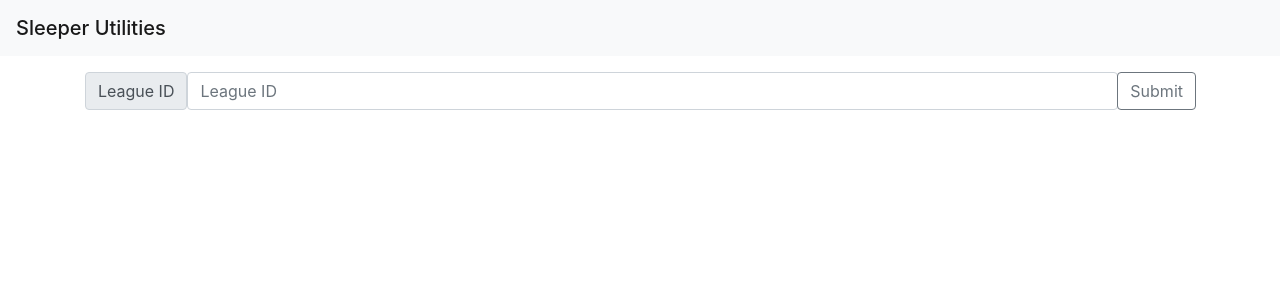
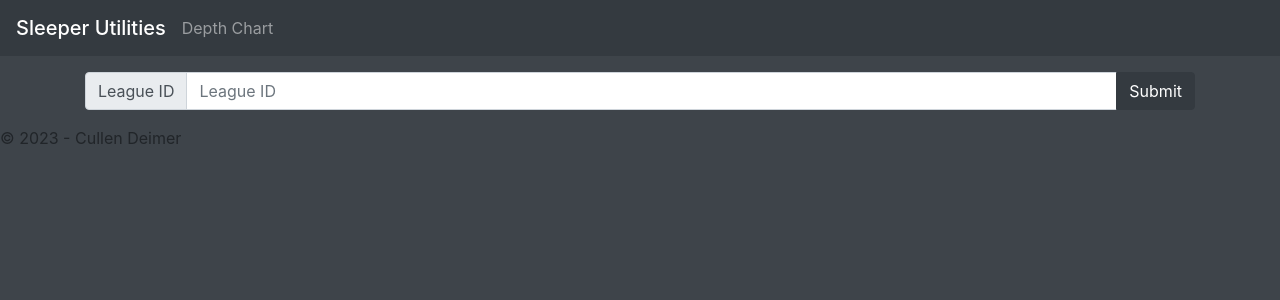
Before and after one commit to cdeimer/SleeperProject, a Flask app: page / in a window 1280 px wide. Shown: the top 300 px of the page. Run offline with Flask 2, Linux system fonts and the light colour scheme; some libraries are stand-ins or nearby versions.

Commit message:
broke out html into base and page files, made it dark theme

```diff
--- a/app.py
+++ b/app.py
@@ -16,9 +16,8 @@ def home():
                 league_name = get_league_info(league_id)['name']
                 rosters = get_rosters(league_id)
                 players = json.load(open('sleeper_players.json'))
-                print(get_avg_and_stdev(rosters))
-                return render_template('home_page.html', id=league_id, rosters=rosters, league_name=league_name, players=players, stats=get_avg_and_stdev(rosters))
-    return render_template('home_page.html')
+                return render_template('depth_chart.html', id=league_id, rosters=rosters, league_name=league_name, players=players, stats=get_avg_and_stdev(rosters))
+    return render_template('depth_chart.html')
 
 
 # get all rosters from a league given a league id using the sleeper API
@@ -62,7 +61,6 @@ def get_rosters(league_id):
             r['avg_wr_rank'] = get_avg_rank(player_object_list, 'WR')
             r['avg_te_rank'] = get_avg_rank(player_object_list, 'TE')
 
-            print(r['owner_id'], r['avg_team_rank'], r['avg_qb_rank'], r['avg_rb_rank'], r['avg_wr_rank'], r['avg_te_rank'])
             rosters.append(r)
 
     return rosters
@@ -122,6 +120,5 @@ def get_avg_and_stdev(rosters):
         ranks = []
         for roster in rosters:
             ranks.append(roster['avg_' + position + '_rank'])
-        print(position, ranks)
         stats[position] = (statistics.mean(ranks), statistics.stdev(ranks))
     return stats
--- /dev/null
+++ b/templates/base.html
@@ -0,0 +1,41 @@
+<!DOCTYPE html>
+<html>
+    <head>
+        <meta charset="utf-8" />
+        <title>Sleeper Depth Chart</title>
+
+
+        <!-- bootstrap -->
+        <link rel="stylesheet" href="https://stackpath.bootstrapcdn.com/bootstrap/4.5.2/css/bootstrap.min.css" integrity="sha384-JcKb8q3iqJ61gNV9KGb8thSsNjpSL0n8PARn9HuZOnIxN0hoP+VmmDGMN5t9UJ0Z" crossorigin="anonymous">
+
+        <!-- set background color to something dark -->
+        <style>
+            body {
+                background-color: #3e444a;
+            }
+        </style>
+
+
+        <!-- Site Header -->
+        <nav class="navbar navbar-dark bg-dark">
+            <span class="navbar-brand mb-0 h1">Sleeper Utilities</span>
+            <ul class="navbar-nav mr-auto">
+                <li class="nav-item">
+                    <a class="nav-link" href="/">Depth Chart</a>
+                </li>
+            </ul>
+        </nav>
+    </head>
+
+    <body>
+        <div id="content">
+            {% block content %}{% endblock %}
+        </div>
+
+        <div id="footer">
+            {% block footer %}
+                &copy; 2023 - Cullen Deimer
+            {% endblock %}
+        </div>
+
+    </body>
--- a/templates/home_page.html
+++ b/templates/depth_chart.html
@@ -1,42 +1,31 @@
-<!DOCTYPE html>
-<html>
-    <head>
-        <meta charset="utf-8" />
-        <title>Sleeper Depth Chart</title>
-    </head>
-
-    <!-- bootstrap -->
-    <link rel="stylesheet" href="https://stackpath.bootstrapcdn.com/bootstrap/4.5.2/css/bootstrap.min.css" integrity="sha384-JcKb8q3iqJ61gNV9KGb8thSsNjpSL0n8PARn9HuZOnIxN0hoP+VmmDGMN5t9UJ0Z" crossorigin="anonymous">
-
-    <!-- Site Header -->
-    <nav class="navbar navbar-light bg-light">
-        <span class="navbar-brand mb-0 h1">Sleeper Utilities</span>
-    </nav>
+{% extends "base.html" %}
+{% block content %}
 
     <!-- div for a bootstrap input group with a league id text input and submit button -->
     <div class="container">
         <form method="post">
-            <div class="input-group-prepend my-3">
-                <span class="input-group-text" id="basic-addon1">League ID</span>
+            <div class="input-group my-3">
+                <div class="input-group-prepend">
+                    <span class="input-group-text" id="basic-addon1">League ID</span>
+                </div>
                 <input type="text" class="form-control" name="id" placeholder="League ID" value="{{ request.form['id'] }}">
                 <div class="input-group-append">
-                    <button class="btn btn-outline-secondary" type="submit">Submit</button>
+                    <button class="btn btn-dark" type="submit">Submit</button>
                 </div>
             </div>
         </form>
 
     <!-- div for a table that displays the owner_id and all positions from the rosters object-->
     {% if rosters %}
-    <div class="container">
 
-        <!-- div for a heading that displays the given ID -->
+        <!-- div for a heading that displays the given ID with light text -->
         {% if league_name %}
         <div>
-            <h1>{{ league_name }}</h1>
+            <h1 class="text-light">{{ league_name }}</h1>
         </div>
         {% endif %}
 
-        <table class="table">
+        <table class="table table-striped table-dark">
             <thead>
                 <th>Owner ID</th>
                 <th>QBs</th>
@@ -120,5 +109,4 @@
         </table>
     </div>
     {% endif %}
-
-</html>
+{% endblock %}
```
Also changed, not shown: 1 other file.
